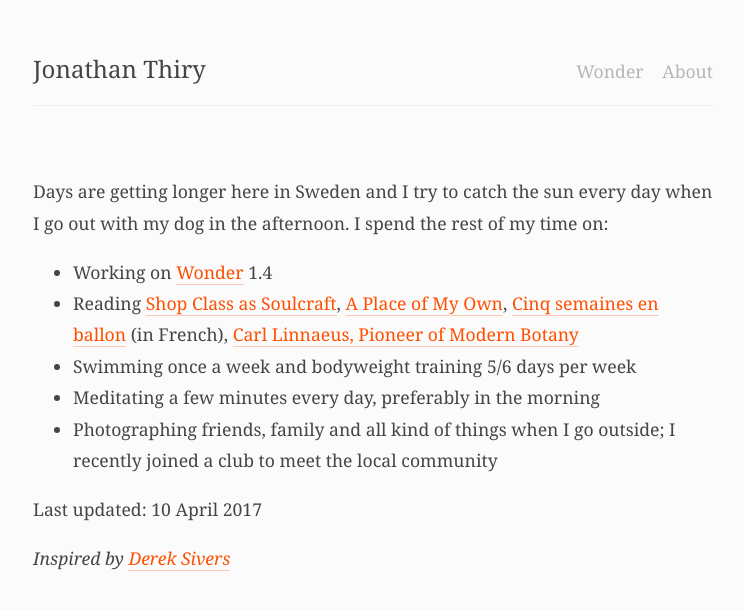
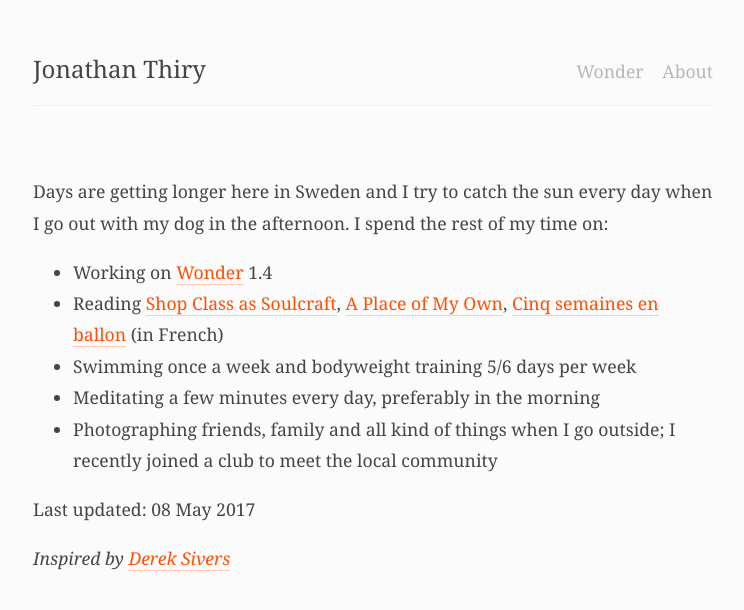
Before and after one commit to jonathanthiry/jonathanthiry.github.com, a Jekyll site: the page built from now.md, in a window 1280 px wide. Shown: the top 610 px of the page, without its empty margins (267-1011 px from the left). Built offline with Jekyll 4.4.1, drawn with Linux system fonts in a browser that asks for light colours.

Commit message:
Update now page

```diff
--- a/now.md
+++ b/now.md
@@ -1,13 +1,13 @@
 ---
 layout: page
 permalink: /now
-date: 2017-04-10
+date: 2017-05-08
 ---
 
 Days are getting longer here in Sweden and I try to catch the sun every day when I go out with my dog in the afternoon. I spend the rest of my time on:
 
 - Working on [Wonder](https://itunes.apple.com/us/app/wonder-reader-for-wikipedia/id1050888989?mt=8&at=1010lo2M) 1.4
-- Reading [Shop Class as Soulcraft](http://www.matthewbcrawford.com/new-page-1-1-2/), [A Place of My Own](https://en.wikipedia.org/wiki/A_Place_of_My_Own), [Cinq semaines en ballon](https://fr.wikipedia.org/wiki/Cinq_semaines_en_ballon) (in French), [Carl Linnaeus, Pioneer of Modern Botany](https://openlibrary.org/works/OL7005074W/Carl_Linnaeus_pioneer_of_modern_botany)
+- Reading [Shop Class as Soulcraft](http://www.matthewbcrawford.com/new-page-1-1-2/), [A Place of My Own](https://en.wikipedia.org/wiki/A_Place_of_My_Own), [Cinq semaines en ballon](https://fr.wikipedia.org/wiki/Cinq_semaines_en_ballon) (in French)
 - Swimming once a week and bodyweight training 5/6 days per week
 - Meditating a few minutes every day, preferably in the morning
 - Photographing friends, family and all kind of things when I go outside; I recently joined a club to meet the local community
```
